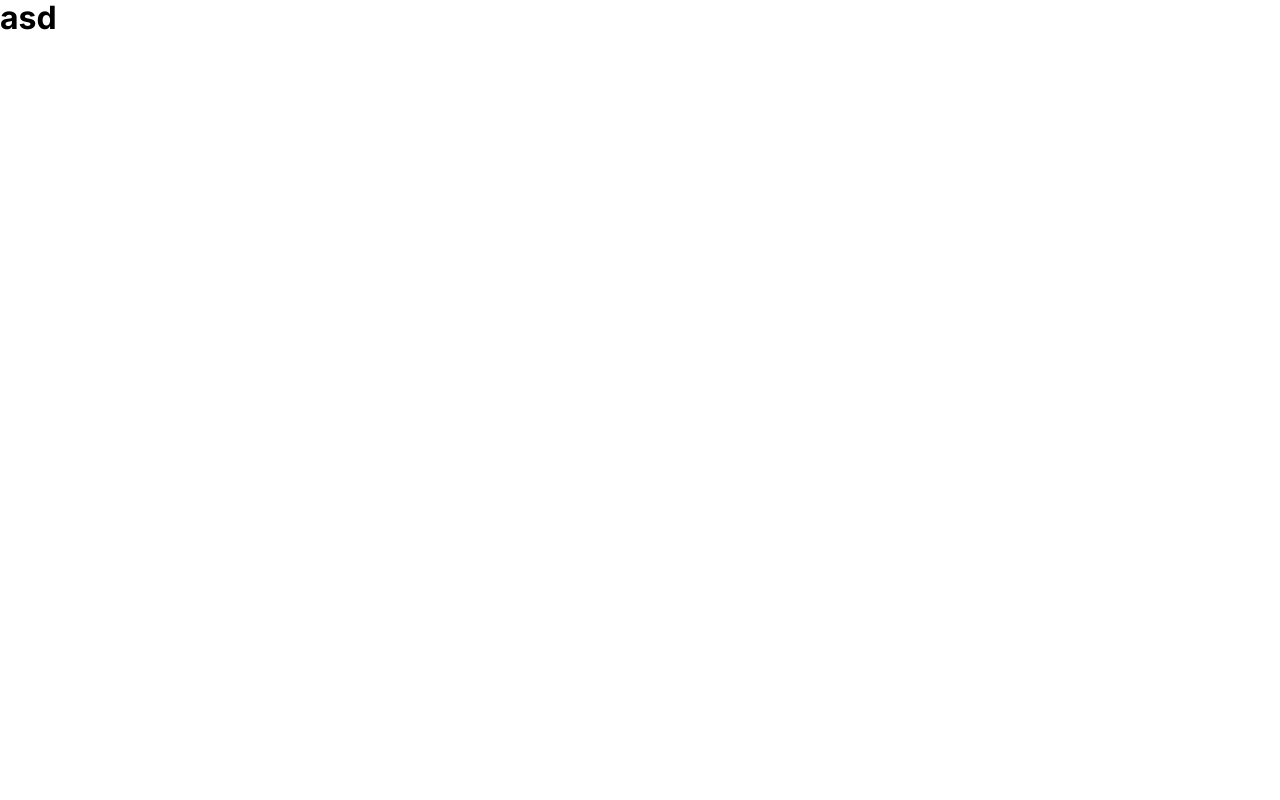
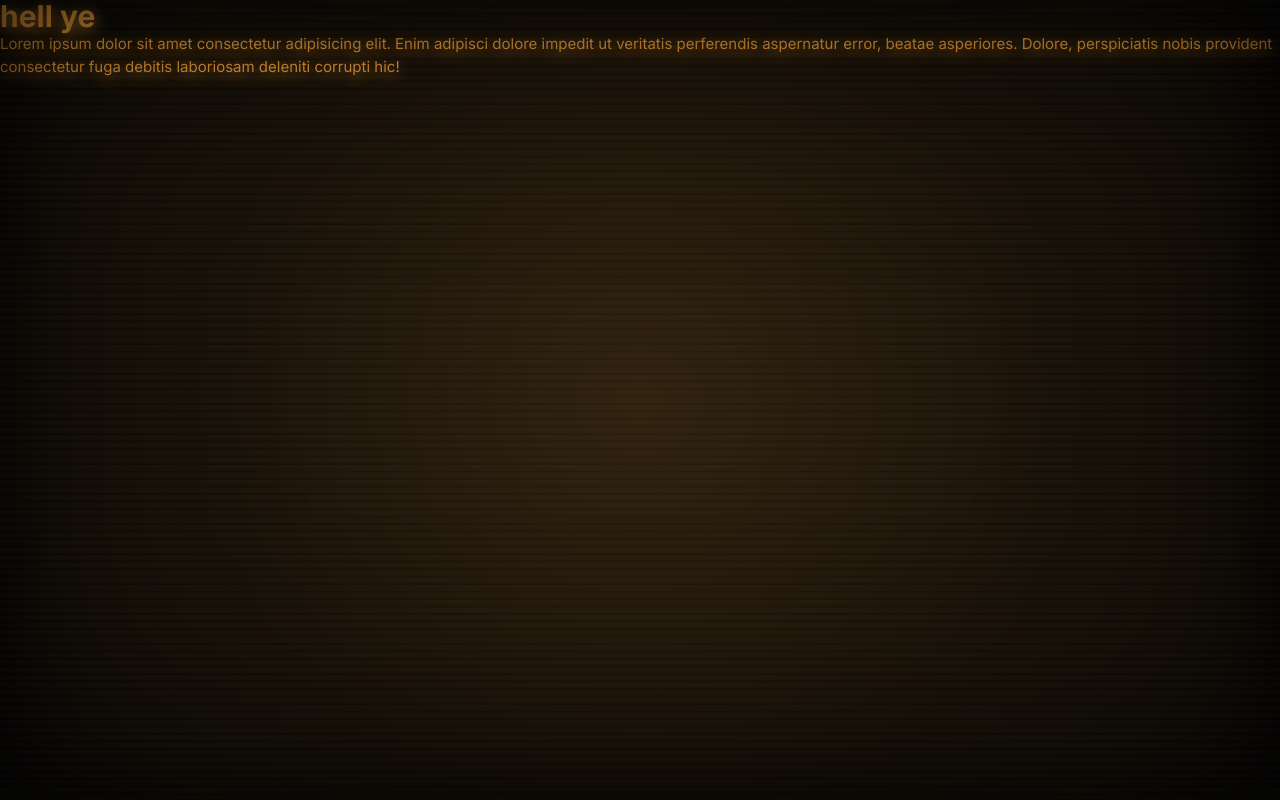
Before and after one commit to Andriikryl/algorithms, a Next.js app: page / in a window 1280 px wide. Built offline with nearby package versions, Linux system fonts and the light colour scheme.

Commit message:
add bg styles

```diff
--- a/src/app/globals.css
+++ b/src/app/globals.css
@@ -4,10 +4,35 @@
 *::before,
 *::after {
   box-sizing: border-box;
+  scrollbar-width: thin;
+  scrollbar-color: rgb(var(--alt)) var(--black);
 }
 /* *{
   outline: 1px solid tomato;
 } */
+
+*::-webkit-scrollbar {
+  width: 12px;
+}
+*::-webkit-scrollbar-track {
+  background: var(--black);
+}
+*::-webkit-scrollbar-thumb {
+  border-radius: 0;
+  background-color: rgb(var(--alt));
+  border: 2px solid transparent;
+}
+
+:root {
+  --main: 255, 170, 60;
+  --alt: 120, 75, 20;
+  --black: #12100d;
+}
+
+::selection {
+  background-color: rgba(var(--alt), 0.7);
+  color: rgb(var(--main));
+}
 
 main{
   overflow: hidden;
@@ -20,7 +45,20 @@ html {
   -moz-text-size-adjust: none;
   -webkit-text-size-adjust: none;
   text-size-adjust: none;
+  background: black;
+  color: rgb(var(--main));
+  font-family: "Roboto Mono", monospace;
+  margin: 0;
+  font-size: 15px;
+  width: 100%;
+  line-height: 1.5em;
+  position: relative;
+  scroll-behavior: smooth;
+  overflow-x: hidden;
 }
+
+
+
 
 /* Remove default margin in favour of better control in authored CSS */
 body, h1, h2, h3, h4, h5, p,
@@ -35,32 +73,6 @@ ol[role='list'] {
   list-style: none;
 }
 
-/* Set core body defaults */
-body {
-  min-height: 100vh;
-  line-height: 1.5;
-  /* background: hsl(37, 31%, 57%); */
-  position: relative;
-  overflow-x: hidden;
-}
-
-/* body::after{
-  content: "";
-  display: block;
-  position: absolute;
-  width: 100%;
-  height: 100%;
-  top: 0;
-  box-shadow: inset 0 0 40px 10px hsla(0, 0%, 0%, 0.8);
-  background-image:url(https://garden.bradwoods.io/images/noise.webp);
-  background: linear-gradient(
-    to bottom right,
-    hsla(0, 0%, 0%, 0) 40%,
-    hsla(0, 0%, 0%, 1)
-);
-  mix-blend-mode: overlay;
-  z-index: -1;
-} */
 
 /* Set shorter line heights on headings and interactive elements */
 h1, h2, h3, h4, h5
@@ -102,3 +114,99 @@ textarea:not([rows]) {
 :target {
   scroll-margin-block: 5ex;
 }
+
+html::after {
+  background: linear-gradient(
+    to bottom,
+    rgba(255, 255, 255, 0),
+    rgba(255, 255, 255, 0) 50%,
+    rgba(0, 0, 0, 0.2) 70%,
+    rgba(0, 0, 0, 0.6)
+  );
+  background-size: 100% 0.5rem;
+  position: fixed;
+  z-index: -1 !important;
+}
+
+body * {
+  text-shadow: 0rem 0.2rem 1rem currentColor;
+}
+
+body::before,
+body::after,
+html::before,
+html::after {
+  content: "";
+  display: block;
+  height: 100%;
+  left: 0;
+  top: 0;
+  width: 100%;
+  pointer-events: none;
+  position: absolute;
+  z-index: 1;
+  pointer-events: none;
+}
+
+html::before {
+  animation: crt-output 10ms infinite;
+  background-color: var(--black);
+  position: fixed;
+  padding: 30px;
+  pointer-events: auto;
+  z-index: -1;
+}
+
+@keyframes crt-output {
+  0% {
+    opacity: 0.9;
+  }
+  50% {
+    opacity: 1;
+  }
+}
+html::after {
+  background: linear-gradient(
+    to bottom,
+    rgba(255, 255, 255, 0),
+    rgba(255, 255, 255, 0) 50%,
+    rgba(0, 0, 0, 0.2) 70%,
+    rgba(0, 0, 0, 0.6)
+  );
+  background-size: 100% 0.5rem;
+  position: fixed;
+  z-index: 0;
+}
+@media only screen and (min-width: 989px) {
+  body::after {
+    position: fixed;
+    box-shadow: inset 0 0 24rem black, inset 0 0 5rem black, 0 0 16rem black;
+    z-index: 12;
+    opacity: 0.7;
+  }
+}
+
+@media only screen and (min-width: 989px) {
+  body::after {
+    position: fixed;
+    box-shadow: inset 0 0 24rem black, inset 0 0 5rem black, 0 0 16rem black;
+    z-index: 12;
+    opacity: 0.7;
+  }
+}
+
+body::before {
+  animation: crt-glow 60s infinite;
+  background: radial-gradient(
+    circle at center,
+    rgb(var(--main)) 0%,
+    rgba(var(--alt), 0.78) 58%,
+    rgba(var(--alt), 0.55) 80%,
+    rgba(var(--alt), 0.27) 93%,
+    rgba(var(--alt), 0) 100%
+  );
+  opacity: 0.15;
+  pointer-events: none;
+  position: fixed;
+  z-index: 2;
+}
--- a/src/app/page.tsx
+++ b/src/app/page.tsx
@@ -4,7 +4,13 @@ import styles from "./page.module.css";
 export default function Home() {
   return (
     <div>
-      <h1>asd</h1>
+      <h1>hell ye</h1>
+      <p>
+        Lorem ipsum dolor sit amet consectetur adipisicing elit. Enim adipisci
+        dolore impedit ut veritatis perferendis aspernatur error, beatae
+        asperiores. Dolore, perspiciatis nobis provident consectetur fuga
+        debitis laboriosam deleniti corrupti hic!
+      </p>
     </div>
   );
 }
```
